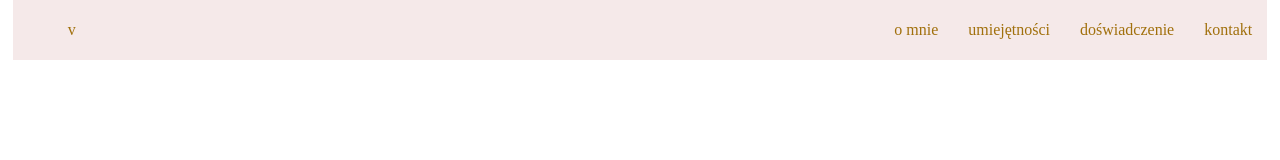
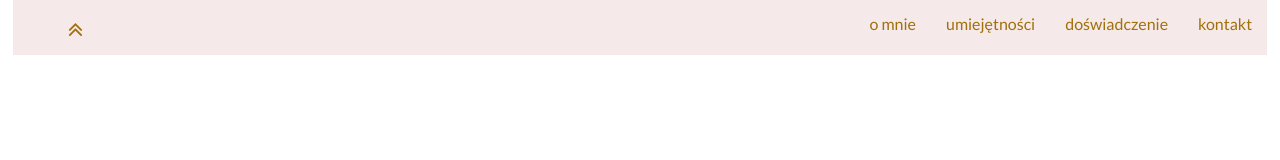
Before and after one commit to 5piotrlew/portfolio-lewinski, a plain HTML site: page index.html in a window 1280 px wide. Drawn offline with nearby package versions, Linux system fonts and the light colour scheme.

Commit message:
font awesome added

```diff
--- a/css/responsive.css
+++ b/css/responsive.css
@@ -4,7 +4,7 @@
         align-items: flex-end;
         padding-right: 5px;
     }
-    nav#main-nav ul li.menu-item:first-child {
+    nav#main-nav ul li.menu-item.menu-home-item {
         order: 0;
         align-self: flex-start;
         display: flex;
--- a/css/style.css
+++ b/css/style.css
@@ -7,6 +7,7 @@ body {
     margin: 0 auto;
     width: 98vw;
     min-height: 700px;
+    font-family: 'Lato', sans-serif;
 }
 
 #wrapper {
@@ -18,6 +19,7 @@ nav#main-nav {
     background: red;
     background-color: rgba(244, 231, 231, 0.9);
     overflow: hidden;
+    max-height: 55px;
 }
 
 nav#main-nav ul {
@@ -25,14 +27,16 @@ nav#main-nav ul {
     flex-direction: row;
     list-style: none;
     justify-content: flex-end;
+    margin-top: 10px;
 }
 
 nav#main-nav ul li.menu-item {
     padding: 5px 15px;
 }
 
-nav#main-nav ul li.menu-item:first-child {
+nav#main-nav ul li.menu-item.menu-home-item {
     flex: 1;
+    font-size: 1.5em;
 }
 
 nav#main-nav ul li.menu-item.menu-mobile-item {
@@ -43,11 +47,12 @@ nav#main-nav ul li.menu-item a {
     text-decoration: none;
     color: #a1700c;
     font-weight: 500;
-    border-bottom: 2px solid red;
+    font-size: 1em;
+    border-bottom: 2px solid #000000;
     padding-bottom: 25px;
 }
 
-nav#main-nav ul li.menu-item a:hover {
+nav#main-nav ul li.menu-item:not(.menu-home-item) a:hover {
     padding-bottom: 5px;
 }
 
--- a/index.html
+++ b/index.html
@@ -1,11 +1,15 @@
 <!DOCTYPE html>
-<html lang="en">
+<html lang="pl">
 
 <head>
     <meta charset="UTF-8">
     <meta name="viewport" content="width=device-width, initial-scale=1.0">
     <title>Portfolio - Lewiński </title>
     <link rel="stylesheet" href="https://cdnjs.cloudflare.com/ajax/libs/normalize/7.0.0/normalize.min.css">
+    <!-- Google fonts -->
+    <link rel="stylesheet" href="https://maxcdn.bootstrapcdn.com/font-awesome/4.7.0/css/font-awesome.min.css">
+    <link href="https://fonts.googleapis.com/css?family=Lato:300,400,700&amp;subset=latin-ext" rel="stylesheet">
+    <link href="https://fonts.googleapis.com/css?family=Roboto:300,400,700&amp;subset=latin-ext" rel="stylesheet">
     <link rel="stylesheet" href="css/style.css">
     <link rel="stylesheet" href="css/responsive.css">
 </head>
@@ -14,7 +18,7 @@
     <div id="wrapper">
         <nav id="main-nav">
             <ul>
-                <li class="menu-item"><a href="#main-header">v</a></li>
+                <li class="menu-item menu-home-item"><a href="#main-header"><i class="fa fa-angle-double-up" aria-hidden="true"></i></a></li>
                 <li class="menu-item"><a href="#about">o mnie</a></li>
                 <li class="menu-item"><a href="#skills">umiejętności</a></li>
                 <li class="menu-item"><a href="#experience">doświadczenie</a></li>
```
